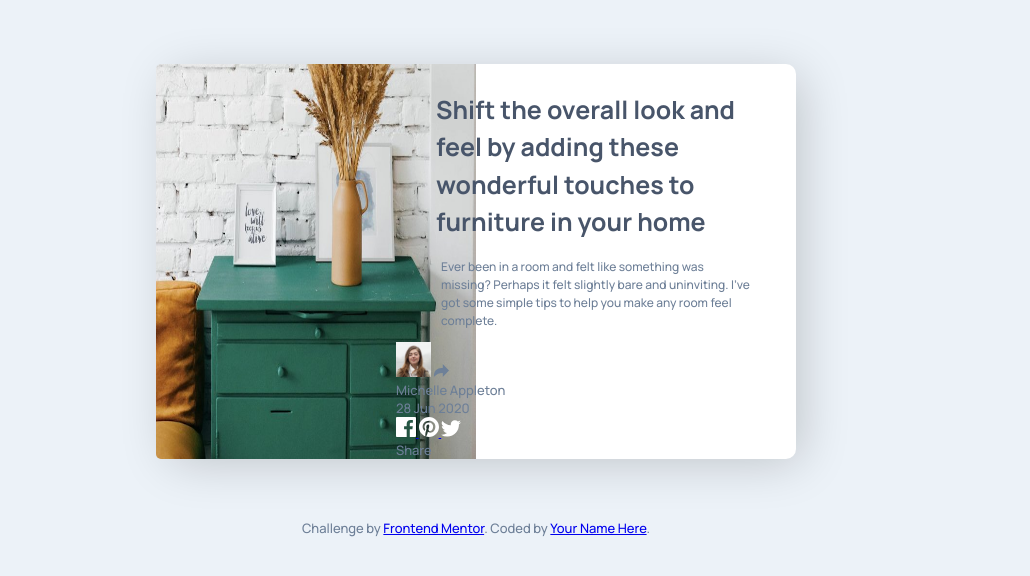
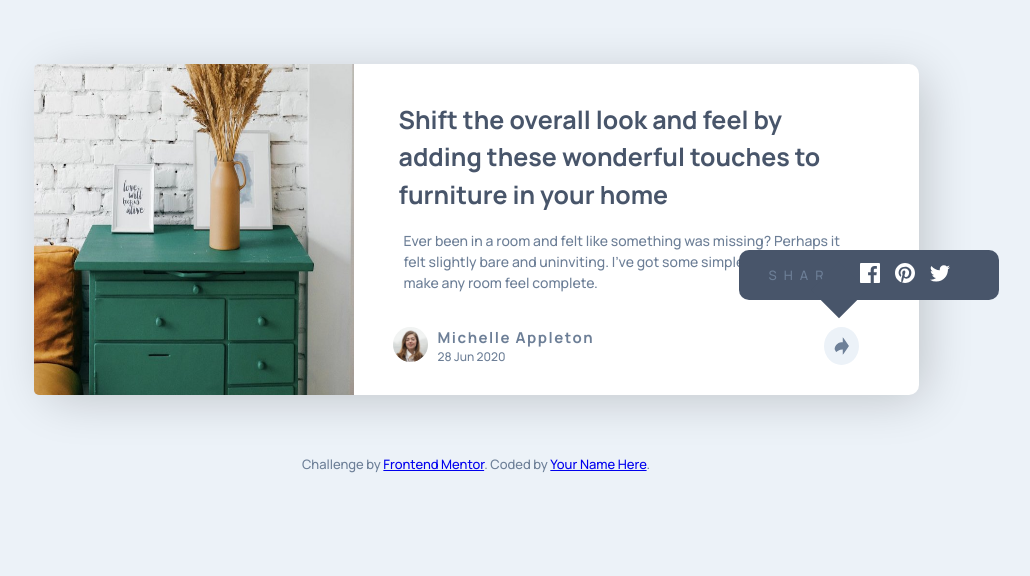
Before and after one commit to Kat2bk/FrontEnd-Mentor-Article-Component, a plain HTML site: page index.html in a window 1280 px wide. Shown: the part 176-752 px from the top of the page, without its empty margins (164-1194 px from the left). Drawn offline with Linux system fonts and the light colour scheme.

Commit message:
finished less/css... figured out flex order and position relative/absolute and :before

```diff
--- a/index.html
+++ b/index.html
@@ -27,7 +27,7 @@
     <img class="avatar" src="./images/avatar-michelle.jpg" alt="Michelle avatar" width="35" height="35">
     <img class="share-btn" src="./images/icon-share.svg" alt="share on social media">
   <figcaption>
-  Michelle Appleton<br>
+  <span class="name">Michelle Appleton</span><br>
   <time datetime="2020-06-28">28 Jun 2020</time>
   </figcaption>
 </section>
@@ -49,9 +49,11 @@
   </div>
 </main>
 
+
   <div class="attribution">
     Challenge by <a href="https://www.frontendmentor.io?ref=challenge" target="_blank">Frontend Mentor</a>.
     Coded by <a href="#">Your Name Here</a>.
   </div>
+  <script src="./event.js"></script>
 </body>
 </html>
--- a/less/styles.less
+++ b/less/styles.less
@@ -97,13 +97,13 @@ main {
 
 .container {
     width: 40rem;
-    margin-top: -4em;
-    padding-top: 2em;
+    margin-top: -3em;
+    padding-top: 2.4em;
     @media (min-width: 760px) {
-        margin: 0;
+        width: 55rem;
+        margin: 1rem;
         padding-top: 1rem;
-        margin-left: -8rem;
-        border-radius: 0 1rem 1rem 0;
+        margin-left: .5rem;
     }
 }
 
@@ -123,6 +123,87 @@ p {
     font-size: 1.5rem;
     padding: 0 4.5rem 0;
     @media (min-width: 760px) {
-        font-size: 1.2rem;
+        font-size: 1.4rem;
     }
 }
+
+.profile {
+    display: flex;
+    font-size: 1.2rem;
+    margin: 0;
+    margin-top: 3.4rem;
+    padding: 0 3.4rem 2.4rem;
+    gap: 1rem;
+    @media (min-width: 760px) {
+        padding-right: 5rem;
+        padding-bottom: 5rem;
+    }
+    .avatar {
+        order: 0;
+        border-radius: 50%;
+    }
+    .share-btn {
+        order: 2;
+        position: relative;
+        background-color: @shadeof-blue;
+        align-items: center;
+        cursor: pointer;
+        padding: 1rem;
+        border-radius: 50%;
+        &:focus, &:hover {
+            background-color: darken(@shadeof-blue, 10%);
+        }
+
+    }
+    figcaption {
+        order: 1;
+        margin-right: auto;
+    }
+
+    .name {
+        font-weight: 700;
+        font-size: 1.5rem;
+        letter-spacing: 1.5px;
+    }
+}
+
+.links {
+    // display: none;
+    display: flex;
+    gap: 1.5rem;
+    background-color: @dark-blue;
+    padding: 2rem 3rem;
+    margin: 0;
+    margin-top: -8rem;
+    cursor: pointer;
+    border-radius: 0 0 1rem 1rem;
+    @media (min-width: 760px) {
+        align-items: center;
+        position: relative;
+        width: 26rem;
+        height: 5rem;
+        left: 38rem;
+        bottom: 8.5rem;
+        border-radius: 1rem;
+        .link {
+            position: relative;
+        }
+        &:before {
+            content: '';
+            position: absolute;
+            left: 8rem;
+            top: 2rem;
+            background-color: @dark-blue;
+            // text-align: center;
+            width: 4rem;
+            height: 4rem;
+            transform: rotate(45deg);
+        }
+    }
+    figcaption {
+        position: relative;
+        text-transform: uppercase;
+        letter-spacing: .7rem;
+        order: -1;
+    }
+}
```
Also changed, not shown: css/styles.css, event.js (added).
